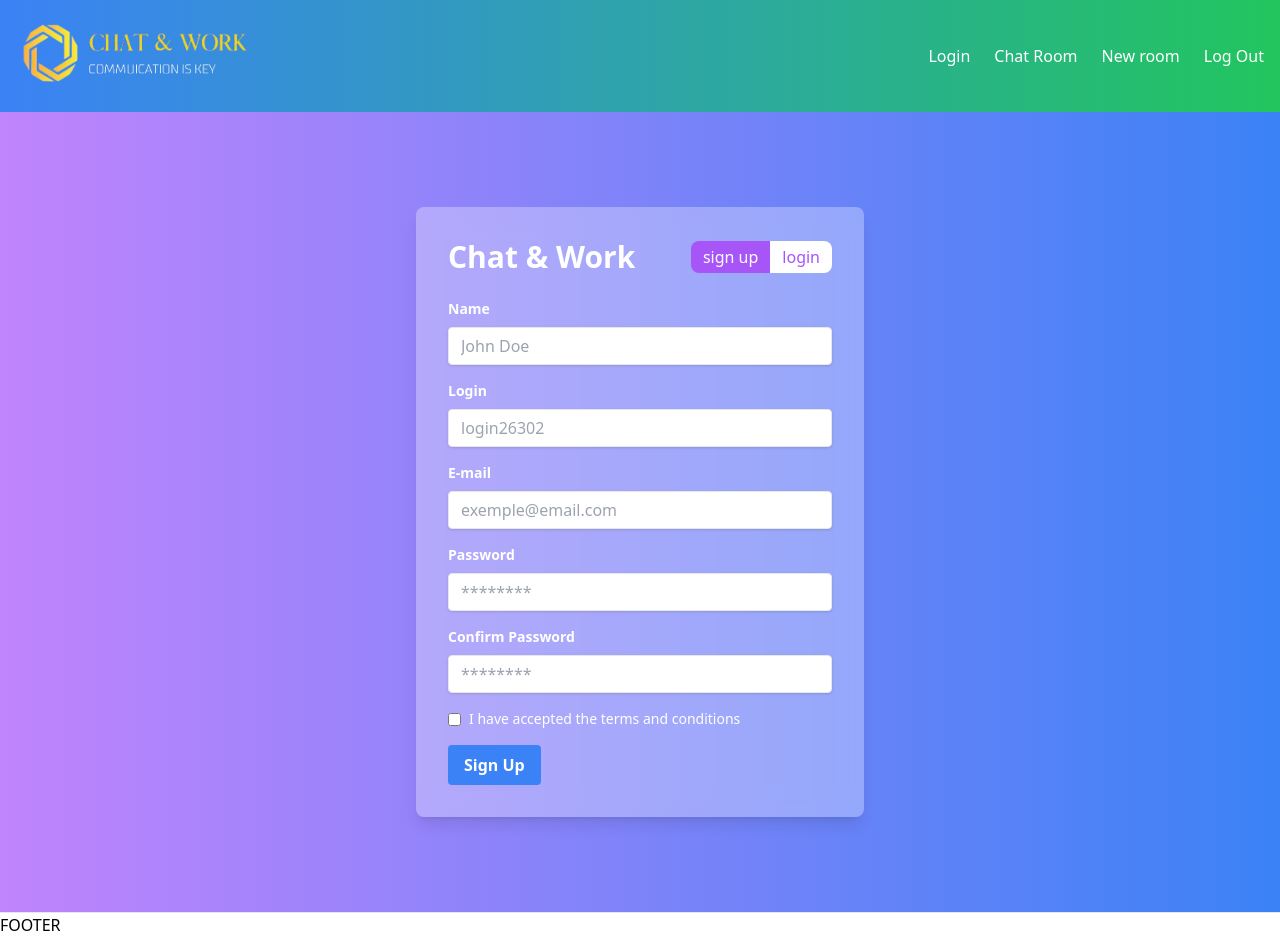
After one commit to FreedSoul/djangoChat-Work, a Django app: page /signup/ in a window 1280 px wide. The commit adds this page. Run offline with Django 5.2, Linux system fonts and the light colour scheme; some libraries are stand-ins or nearby versions.

Commit message:
added signup, homogenizing design

```diff
--- a/chatandworkApp/chat/urls.py
+++ b/chatandworkApp/chat/urls.py
@@ -3,6 +3,12 @@ from . import views
 
 urlpatterns = [
     path('', views.home, name='home'),
-    path('chat',views.chat_rooms,name='chatrooms'),
-    path('login',views.login,name='login')
+    path('signup/',views.signup,name='signup'),
+    path('login/',views.login,name='login'),
+    path('chatrooms/',views.chat_rooms,name='chatrooms'),
+    path('newroom/', views.newroom, name="newroom"),
+    path('newroom/register_room',views.register_room,name='register_room'),
+    path('<str:room>/', views.room, name="room"),
 ]
+
+# video min 8:24:49
--- a/chatandworkApp/chat/views.py
+++ b/chatandworkApp/chat/views.py
@@ -1,5 +1,7 @@
 from django.http import HttpResponse
-from django.shortcuts import render
+from django.shortcuts import render, redirect
+from chat.models import Room
+from django.template import loader
 
 # Create your views here.
 def home(request):
@@ -8,5 +10,32 @@ def home(request):
 def chat_rooms(request):
     return render(request, 'chatrooms.html')
 
+def signup(request):
+    return render(request, 'signup.html')
+
 def login(request):
     return render(request, 'login.html')
+
+def room(request, room):
+    user = request.GET['username']
+    context = {
+        'user': user,
+        'room': room
+    }
+    return render(request, 'room.html', context)
+
+def newroom(request):
+    return render(request, 'newroom.html')
+
+def register_room(request):
+    template = loader.get_template('room.html')
+    room = request.POST['room_name']
+    user = request.POST['username']
+
+    # return HttpResponse(template.render(context, request))
+    if Room.objects.filter(name=room).exists():
+        return redirect('/'+room+'/?username='+user)
+    else:
+        new_room = Room.objects.create(name=room)
+        new_room.save()
+        return redirect('/'+room+'/?username='+user)
--- a/chatandworkApp/templates/navbar.html
+++ b/chatandworkApp/templates/navbar.html
@@ -4,7 +4,7 @@
     <!-- Logo -->
     <div class="flex items-center">
       <a href="{% url 'home' %}">
-        <img src="{% static 'images/logo_trimmed.jpg' %}" alt="Logo" class="h-20 w-60 mr-3">
+        <img src="{% static 'images/logo_trimmed-removebg.png' %}" alt="Logo" class="h-20 w-60 mr-3">
       </a>
       <!-- <span class="text-xl font-bold">Your Logo</span> -->
     </div>
--- /dev/null
+++ b/chatandworkApp/templates/signup.html
@@ -0,0 +1,75 @@
+{% load static tailwind_tags %}
+
+<!DOCTYPE html>
+<html lang="en">
+
+<head>
+    <meta charset="UTF-8">
+    <meta name="viewport" content="width=device-width, initial-scale=1.0">
+    <title>Login</title>
+    {% tailwind_css %}
+</head>
+
+<body>
+    {% include 'navbar.html' %}
+    <div class="bg-gradient-to-r from-purple-400 to-blue-500 min-h-screen flex items-center justify-center">
+        <div class=" bg-white bg-opacity-30 backdrop-filter backdrop-blur-md p-8 rounded-lg shadow-lg w-4/5 max-w-md">
+            <form id="new-room" method="POST" action="">
+                {% csrf_token %}
+                <div class="flex justify-between items-center mb-6">
+                    <h1 class="text-3xl font-bold text-white">Chat & Work</h1>
+                    <div class="flex ">
+                        <button class="text-white bg-purple-500 py-1 px-3 rounded-l-lg focus:outline-none">sign
+                            up</button>
+                        <button
+                            class="text-purple-500 bg-white py-1 px-3 rounded-r-lg focus:outline-none">login</button>
+                    </div>
+                </div>
+                <div class="mb-4">
+                    <label class="block text-white text-sm font-bold mb-2" for="name">Name</label>
+                    <input
+                        class="shadow appearance-none border rounded w-full py-2 px-3 text-gray-700 leading-tight focus:outline-none focus:shadow-outline"
+                        id="name" type="text" placeholder="John Doe">
+                </div>
+                <div class="mb-4 ">
+                    <label class="block text-white text-sm font-bold mb-2" for="login">Login</label>
+                    <input
+                        class="shadow appearance-none border rounded w-full py-2 px-3 text-gray-700 leading-tight focus:outline-none focus:shadow-outline"
+                        id="login" type="text" placeholder="login26302">
+                </div>
+                <div class="mb-4">
+                    <label class="block text-white text-sm font-bold mb-2" for="email">E-mail</label>
+                    <input
+                        class="shadow appearance-none border rounded w-full py-2 px-3 text-gray-700 leading-tight focus:outline-none focus:shadow-outline"
+                        id="email" type="email" placeholder="exemple@email.com">
+                </div>
+                <div class="mb-4">
+                    <label class="block text-white text-sm font-bold mb-2" for="password">Password</label>
+                    <input
+                        class="shadow appearance-none border rounded w-full py-2 px-3 text-gray-700 leading-tight focus:outline-none focus:shadow-outline"
+                        id="password" type="password" placeholder="********">
+                </div>
+                <div class="mb-4">
+                    <label class="block text-white text-sm font-bold mb-2" for="confirm">Confirm Password</label>
+                    <input
+                        class="shadow appearance-none border rounded w-full py-2 px-3 text-gray-700 leading-tight focus:outline-none focus:shadow-outline"
+                        id="confirm" type="password" placeholder="********">
+                </div>
+                <div class="mb-4 flex items-center">
+                    <input class="mr-2 leading-tight" type="checkbox" id="terms">
+                    <label class="text-white text-sm" for="terms">I have accepted the terms and conditions</label>
+                </div>
+                <div class="flex items-center justify-between">
+                    <button
+                        class="bg-blue-500 hover:bg-blue-700 text-white font-bold py-2 px-4 rounded focus:outline-none focus:shadow-outline"
+                        type="button">
+                        Sign Up
+                    </button>
+                </div>
+            </form>
+        </div>
+    </div>
+    {% include 'footer.html' %}
+</body>
+
+</html>
```
Also changed, not shown: chatandworkApp/chat/models.py (+6 -5 lines), chatandworkApp/templates/chatrooms.html (+12 -7 lines), chatandworkApp/templates/home.html (+14 -13 lines), chatandworkApp/templates/login.html (+7 -32 lines), chatandworkApp/templates/newroom.html (+12 -9 lines), chatandworkApp/db.sqlite3.
